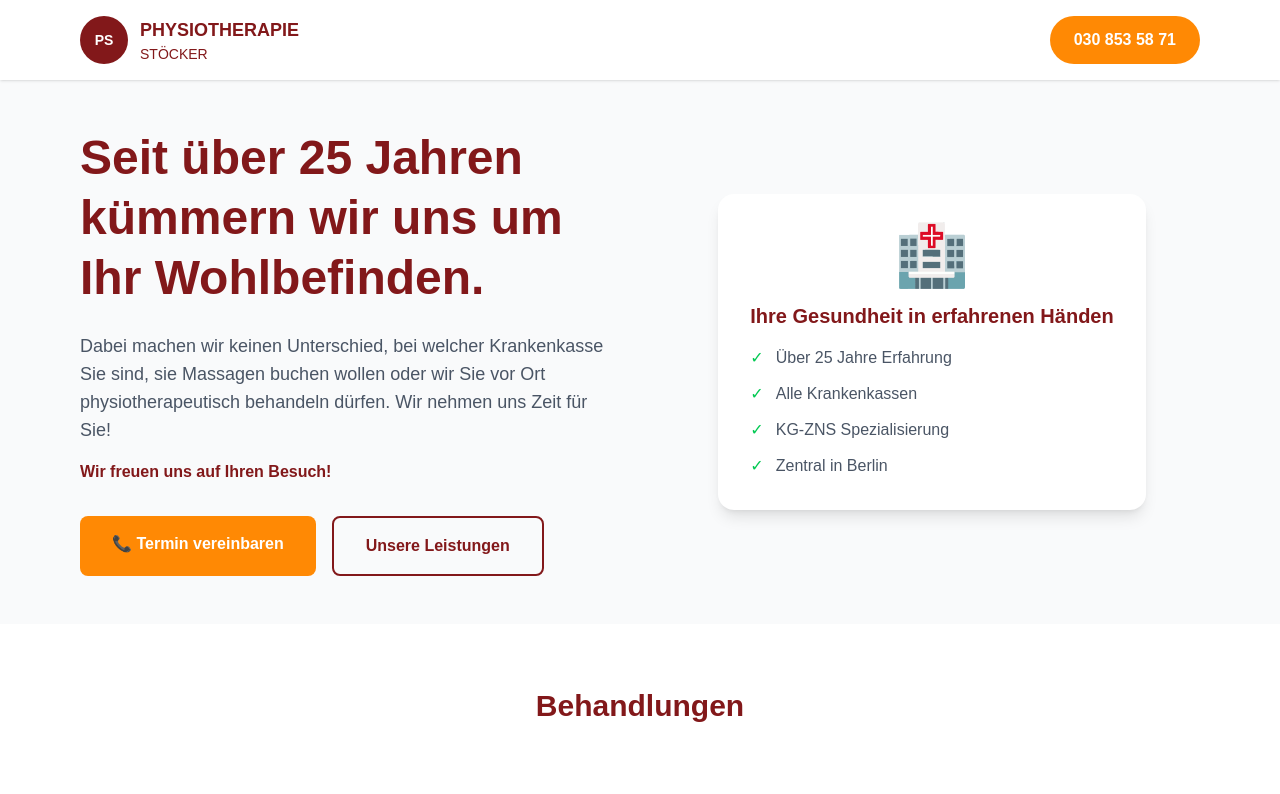
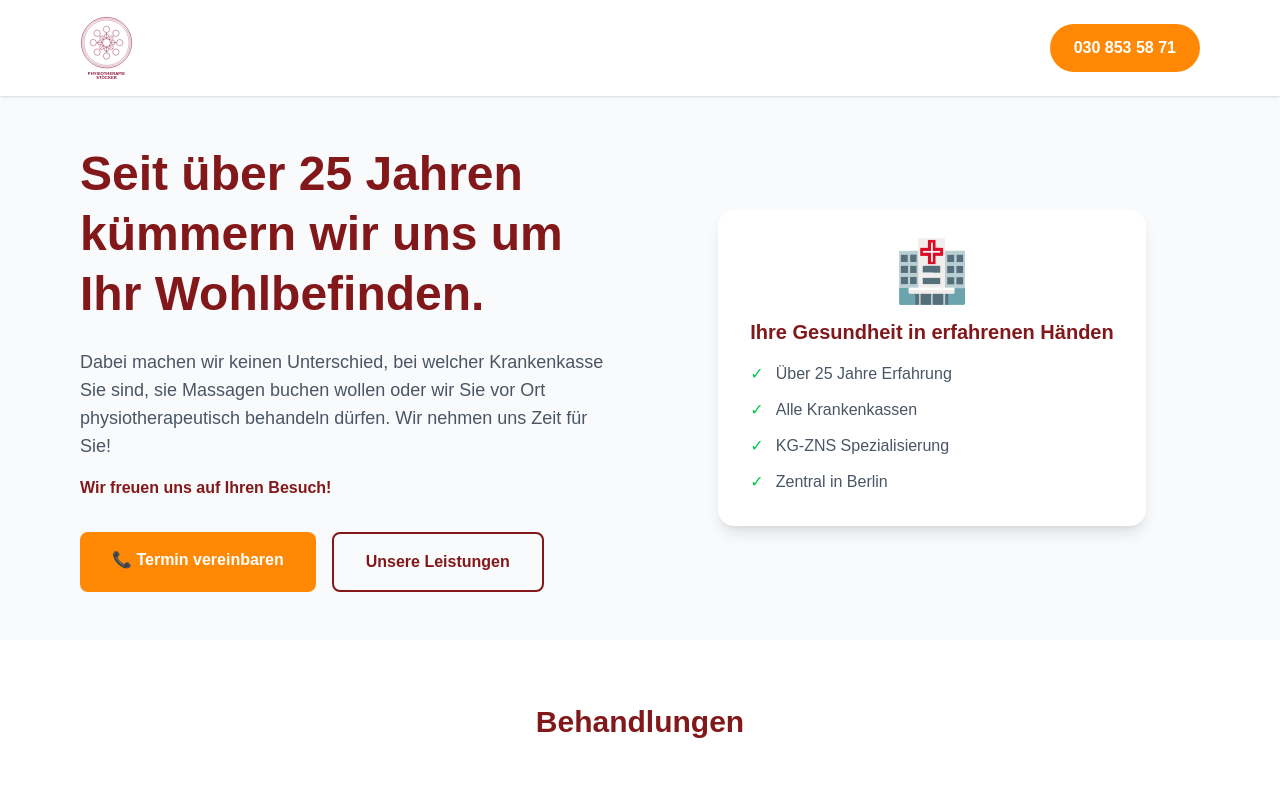
Before and after one commit to OlleeBerlin/physio-stoecker, a Next.js app: page / in a window 1280 px wide. Shown: the top 794 px of the page. Built offline with nearby package versions, Linux system fonts and the light colour scheme.

Commit message:
Echtes Physiotherapie Stöcker Logo integriert

```diff
--- a/src/app/page.tsx
+++ b/src/app/page.tsx
@@ -7,13 +7,11 @@ export default function Home() {
       <header className="bg-white shadow-sm">
         <div className="max-w-6xl mx-auto px-4 py-4 flex justify-between items-center">
           <div className="flex items-center space-x-3">
-            <div className="w-12 h-12 bg-red-900 rounded-full flex items-center justify-center">
-              <div className="text-white font-bold text-sm">PS</div>
-            </div>
-            <div>
-              <h1 className="text-red-900 font-bold text-lg">PHYSIOTHERAPIE</h1>
-              <p className="text-red-900 text-sm">STÖCKER</p>
-            </div>
+            <img
+              src="/logo.svg"
+              alt="Physiotherapie Stöcker Logo"
+              className="h-16 w-auto"
+            />
           </div>
           <a
             href="tel:030853587"
```
Also changed, not shown: public/logo.svg (added).
